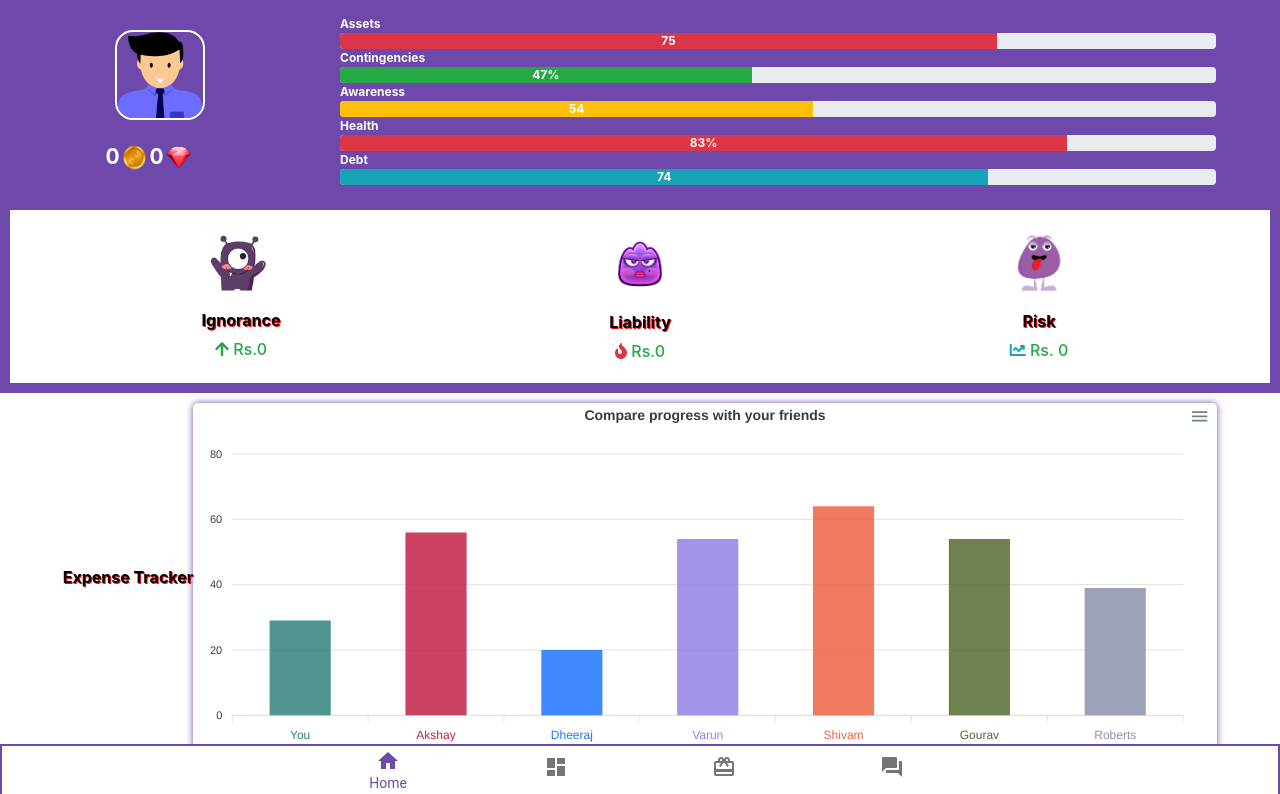
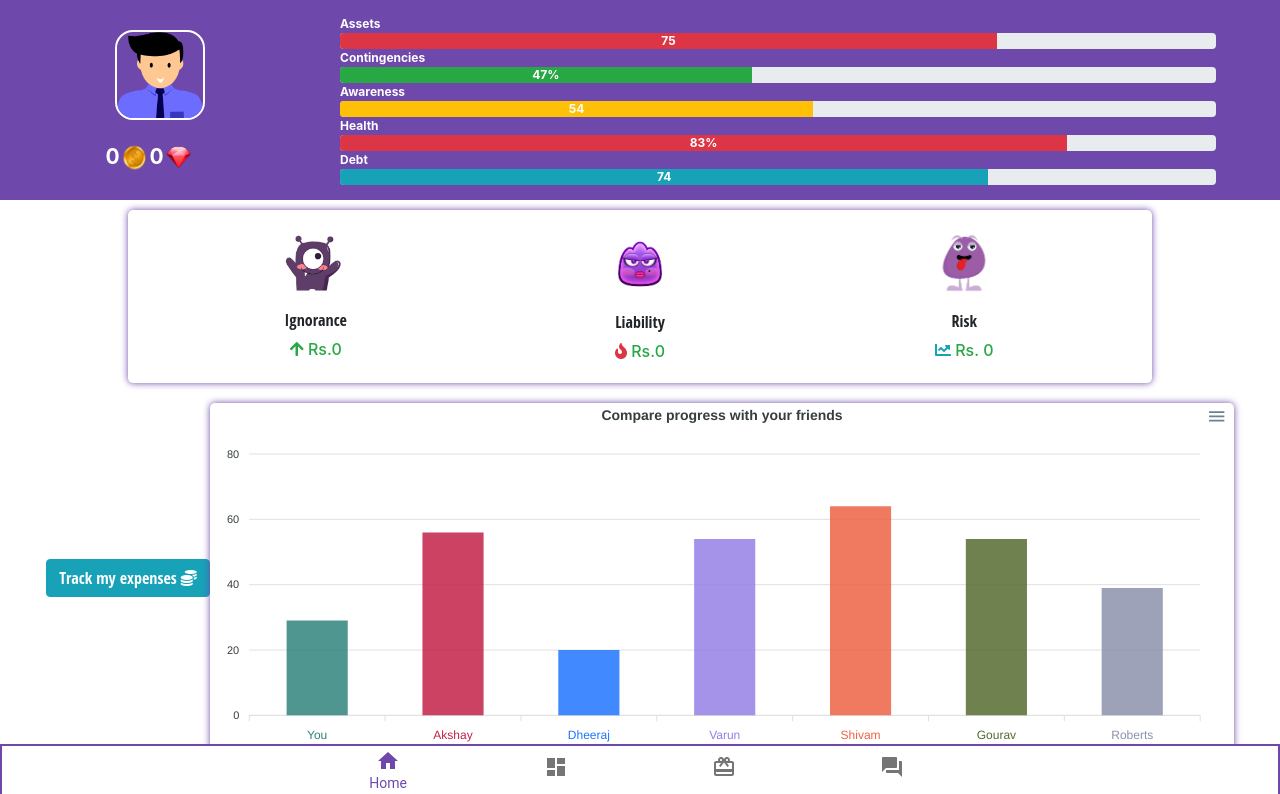
Before and after one commit to AkshayGupt/Compounding-Frontend, a React (Create React App) app: page /home in a window 1280 px wide. Shown: the top 794 px of the page. Built offline with nearby package versions, Linux system fonts and the light colour scheme; a web font is replaced by a local one.

Commit message:
:lipstick: Ui fixes

```diff
--- a/src/components/Home/Home.css
+++ b/src/components/Home/Home.css
@@ -125,8 +125,10 @@
   display: inline-block;
   font-weight: bold;
   font-size: 16px;
-  color: black;
-  text-shadow: 1px 1px red;
+  /* color: black; */
+  text-shadow: 1px;
+  font-family: 'Open Sans Condensed', sans-serif;
+/* font-family: 'Palette Mosaic', cursive; */
 }
 
 .main-content {
--- a/src/components/Home/Home.js
+++ b/src/components/Home/Home.js
@@ -84,7 +84,8 @@ const Home = () => {
           </div>
         </div>
       </div>
-      <div className="center-container">
+      <div className="text-center">
+      <div className="center-container2 content-item">
         <div
           className="center-container2 mt-2"
           style={{ width: "95%", margin: "auto" }}
@@ -117,9 +118,6 @@ const Home = () => {
             <h6 className="text-success pt-2">
               <i className="fas fa-fire text-danger"></i> Rs.{lia ? lia : 0}
             </h6>
-            {/* <Link className="game-title pt-3" to="/transactions">
-              Liability
-            </Link> */}
           </div>
           <div className="centre-item">
             <div className="center-item-img-container">
@@ -136,7 +134,7 @@ const Home = () => {
             </h6>
           </div>
         </div>
-
+        </div>
         {/* <div className="centre-item">
           <div className="center-item-img-container">
             <img
@@ -175,8 +173,8 @@ const Home = () => {
       </div>
 
       <div className="main-content">
-        <Link className="game-title" to="/transactions">
-          Expense Tracker
+        <Link className="game-title btn btn-info" to="/transactions">
+          Track my expenses <i className="fas fa-coins"></i>
         </Link>
 
         <div className="content-item">
```
